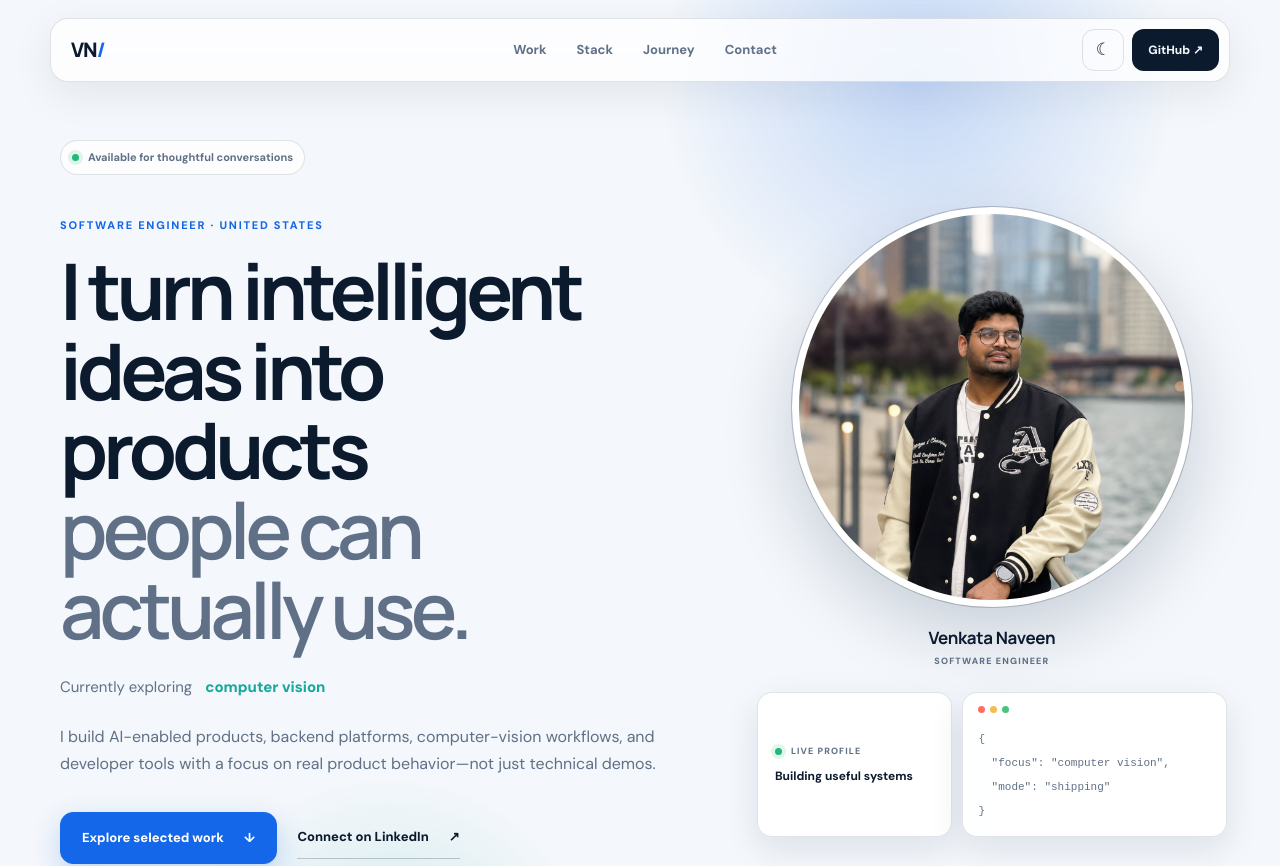
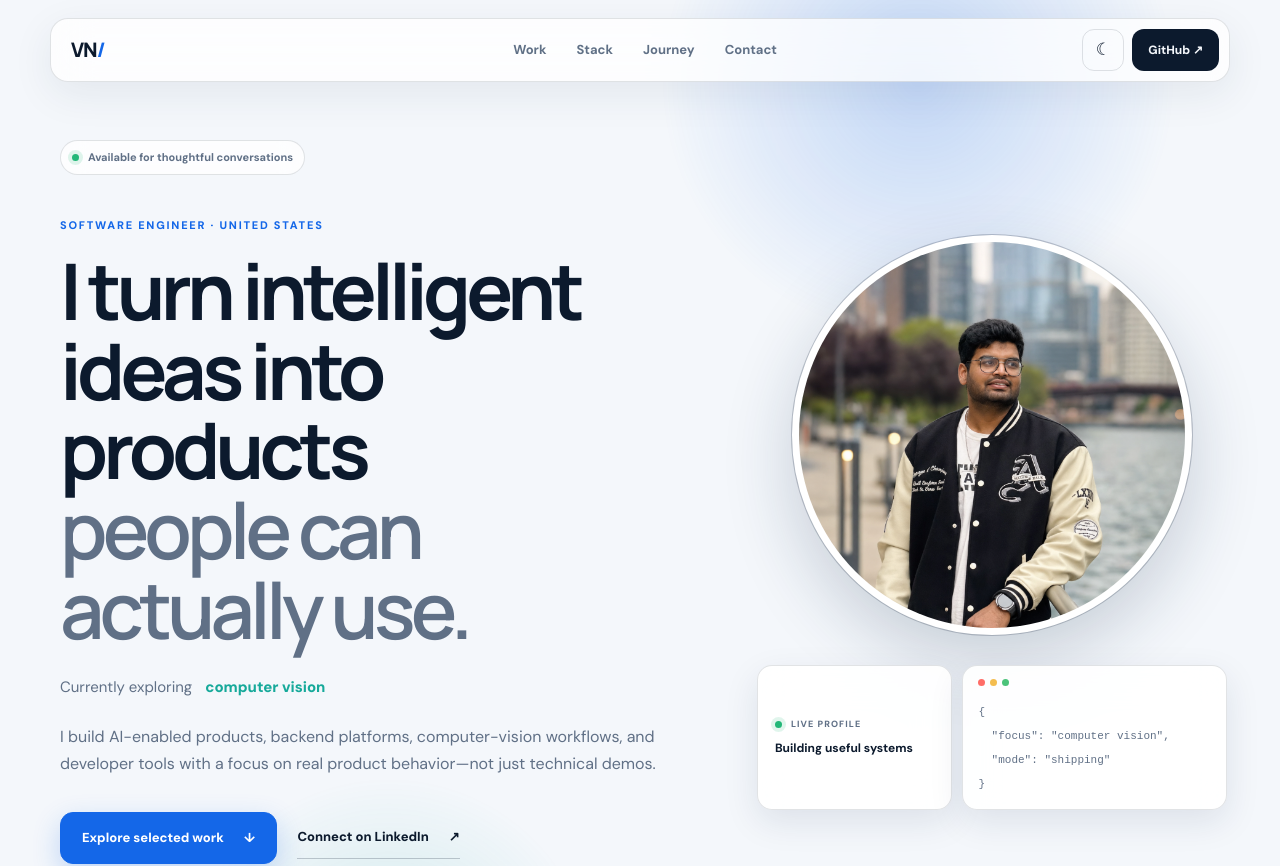
Before and after one commit to Naveen060/Naveen060.github.io, a Next.js app: page / in a window 1280 px wide. Shown: the top 866 px of the page. Built offline with nearby package versions, Linux system fonts and the light colour scheme.

Commit message:
Remove portrait caption

```diff
--- a/app/globals.css
+++ b/app/globals.css
@@ -174,10 +174,7 @@ button { color: inherit; }
 .photo-card { position: relative; width: min(400px, 80vw); aspect-ratio: 1; overflow: hidden; flex: 0 0 auto; border: 7px solid var(--surface-solid); border-radius: 50%; background: var(--surface-solid); box-shadow: 0 0 0 1px var(--line-strong), 0 26px 70px rgba(18, 43, 76, 0.2); transition: transform 180ms ease-out, box-shadow 250ms ease; transform-style: preserve-3d; }
 .photo-card:hover { box-shadow: 0 0 0 1px var(--line-strong), 0 30px 78px rgba(18, 43, 76, 0.25); }
 .photo-card img { display: block; width: 100%; height: 100%; object-fit: cover; object-position: center 44%; }
-.photo-caption { display: flex; flex-direction: column; align-items: center; gap: 4px; text-align: center; }
-.photo-caption strong { font-family: var(--font-heading), sans-serif; font-size: 17px; letter-spacing: -0.02em; }
-.photo-caption span { color: var(--muted); font-size: 9px; font-weight: 750; letter-spacing: 0.13em; text-transform: uppercase; }
-.hero-media-meta { display: grid; grid-template-columns: minmax(0, 0.85fr) minmax(0, 1.15fr); gap: 10px; width: min(470px, 92vw); margin-top: 6px; }
+.hero-media-meta { display: grid; grid-template-columns: minmax(0, 0.85fr) minmax(0, 1.15fr); gap: 10px; width: min(470px, 92vw); margin-top: 12px; }
 .live-card, .json-card { position: static; min-width: 0; border: 1px solid var(--line); background: color-mix(in srgb, var(--surface-solid) 92%, transparent); box-shadow: 0 12px 34px rgba(18, 43, 76, 0.1); backdrop-filter: blur(18px); }
 .live-card { display: flex; flex-direction: column; justify-content: center; gap: 8px; padding: 15px 17px; border-radius: 15px; }
 .live-card span { display: flex; align-items: center; gap: 9px; color: var(--muted); font-size: 9px; font-weight: 800; letter-spacing: 0.12em; text-transform: uppercase; }
--- a/app/page.tsx
+++ b/app/page.tsx
@@ -182,10 +182,6 @@ export default function Home() {
             style={{ transform: `perspective(900px) rotateY(${tilt.x}deg) rotateX(${tilt.y}deg)` }}
           >
             <img src="/naveen-profile-blurred.png" alt="Venkata Naveen by the Chicago River" />
-          </div>
-          <div className="photo-caption">
-            <strong>Venkata Naveen</strong>
-            <span>Software Engineer</span>
           </div>
           <div className="hero-media-meta">
             <div className="live-card">
```
